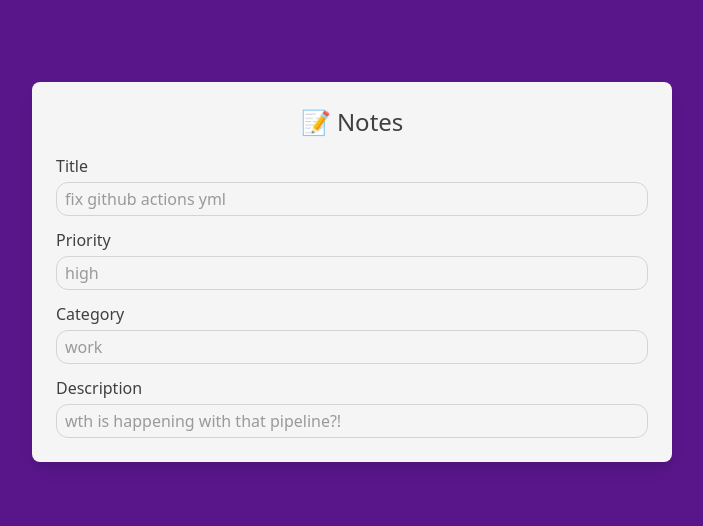
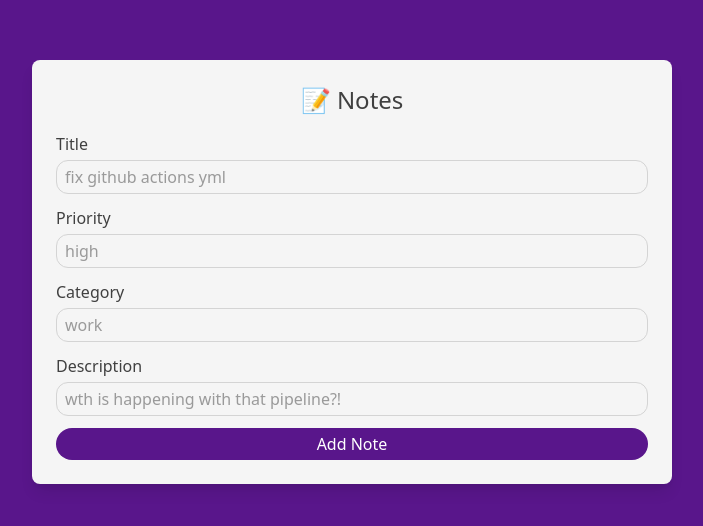
Before and after one commit to felipeozalmeida/notes-ui-react, a React (Vite) app: page / in a window 1280 px wide. Shown: the part 128-654 px from the top of the page, without its empty margins (288-991 px from the left). Built offline with nearby package versions, Linux system fonts and the light colour scheme.

Commit message:
feat: bootstrap submit button UI (WIP)

```diff
--- a/src/components/NoteForm/index.tsx
+++ b/src/components/NoteForm/index.tsx
@@ -15,6 +15,7 @@ const NoteForm = () => <form className="flex flex-col items-stretch justify-cent
         <label className="font-medium" htmlFor="description">Description</label>
         <input className="px-2 py-1 border border-neutral-300 rounded-xl" type="text" id="description" name="description" placeholder="wth is happening with that pipeline?!" />
     </div>
+    <button className="px-8 py-1 bg-purple-900 text-white rounded-full cursor-pointer" type="submit">Add Note</button>
 </form>
 
 export default NoteForm
```
